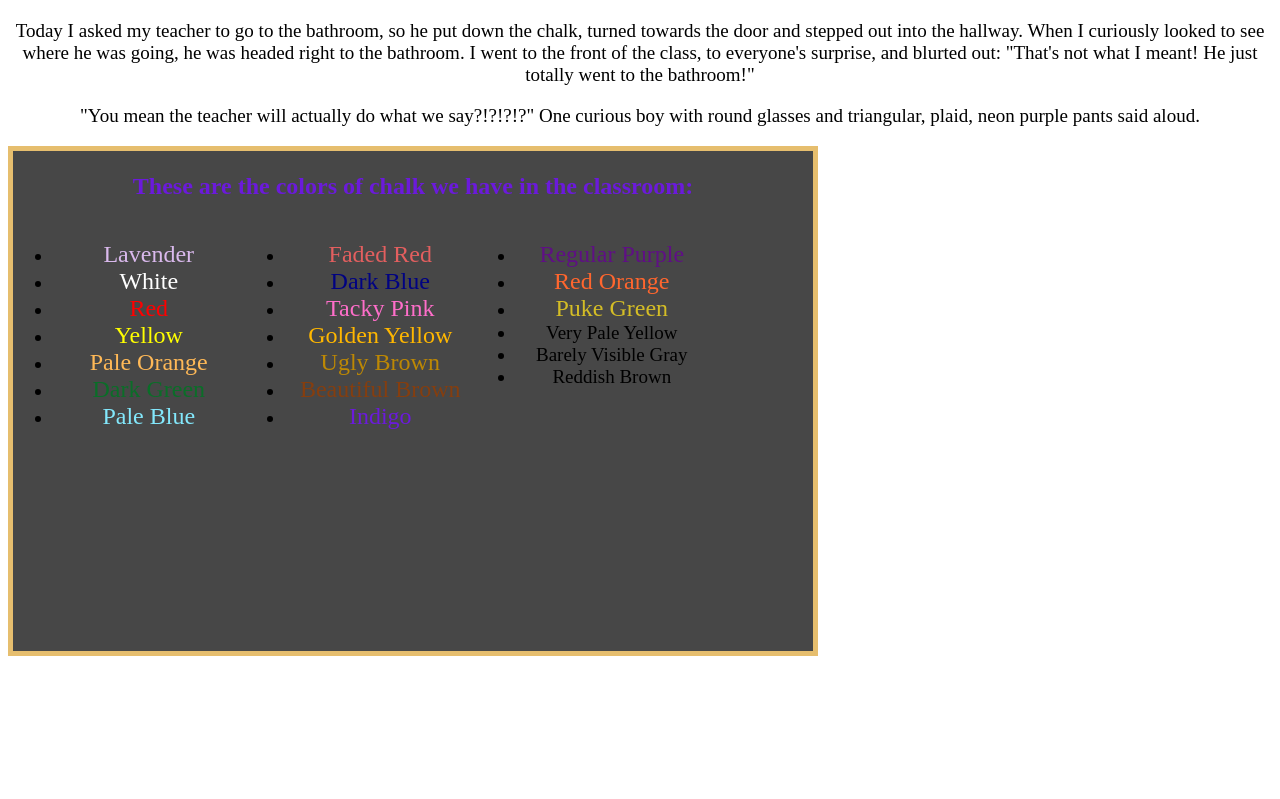
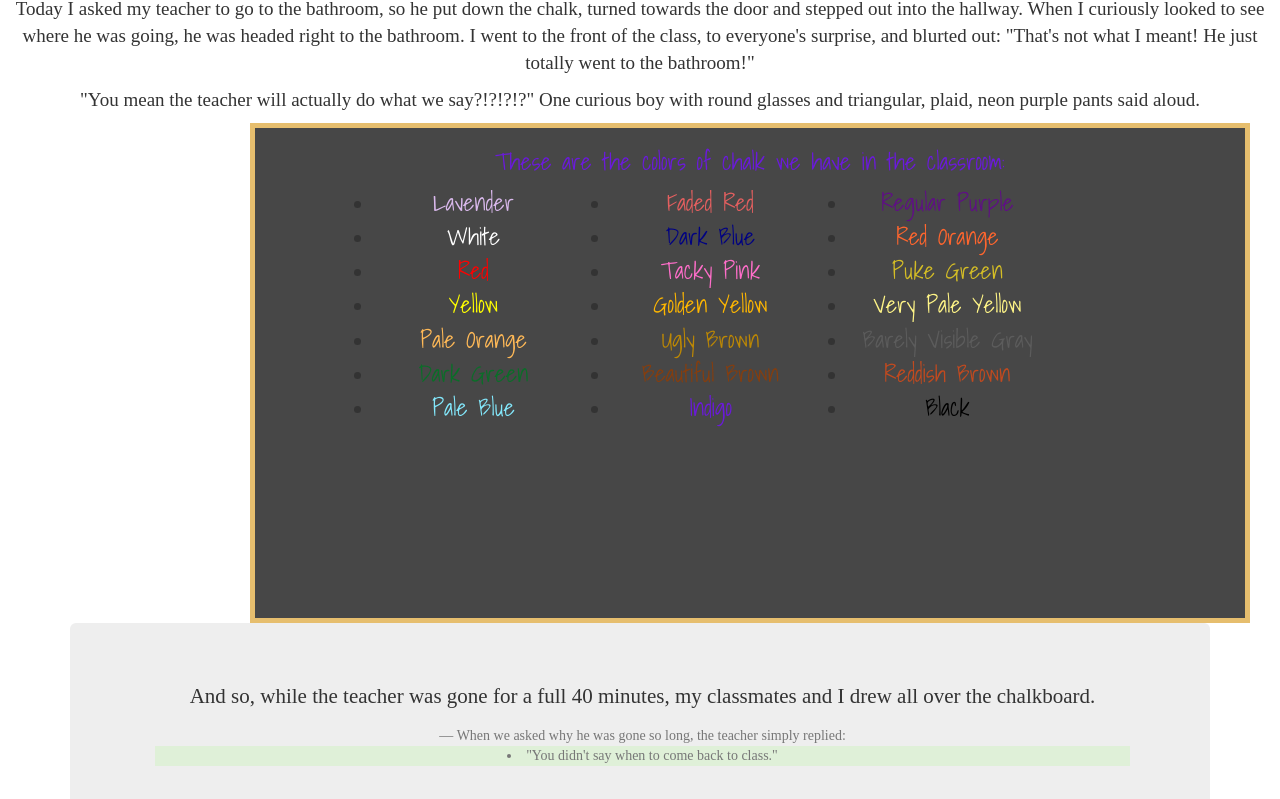
Before and after one commit to AramisDad/Chalkboard, a plain HTML site: page index.html in a window 1280 px wide. Shown: the part 75-874 px from the top of the page. Before the commit the page ends 800 px from the top, so only its background shows below. Drawn offline with nearby package versions, Linux system fonts and the light colour scheme.

Commit message:
added Bootstrap n stuff (including puke colors and bad handwriting font

```diff
--- a/css/styles.css
+++ b/css/styles.css
@@ -16,7 +16,7 @@ ul {
   border-style: solid;
   border-color: #e6be6e;
   border-width: thick;
-  width: 800px;
+  width: 1000px;
   height: 500px;
 
 }
@@ -123,32 +123,35 @@ ul {
   font-size: 24px;
 }
 
-.chalk-L {
-  color: #dab9ed;
+.chalk-vPaY {
+  color: #fff587;
   text-align: center;
   font-size: 24px;
 }
 
-.chalk-L {
-  color: #dab9ed;
+.chalk-bViGry {
+  color: #5c5c5c;
   text-align: center;
   font-size: 24px;
 }
 
-.chalk-L {
-  color: #dab9ed;
+.chalk-rIshBr {
+  color: #c24a1f;
   text-align: center;
   font-size: 24px;
 }
 
-.chalk-L {
-  color: #dab9ed;
+.chalk-B {
+  color: black;
   text-align: center;
   font-size: 24px;
 }
 
-.chalk-L {
-  color: #dab9ed;
-  text-align: center;
-  font-size: 24px;
+.chalkboard {
+  font-family: 'Shadows Into Light';
+  margin-left: 250px;
 }
+
+#indent {
+  margin-left: 80px;
+}
--- a/index.html
+++ b/index.html
@@ -1,7 +1,9 @@
 <!DOCTYPE html>
 <html>
 <head>
+  <link rel="stylesheet" href="https://maxcdn.bootstrapcdn.com/bootstrap/3.3.7/css/bootstrap.min.css" integrity="sha384-BVYiiSIFeK1dGmJRAkycuHAHRg32OmUcww7on3RYdg4Va+PmSTsz/K68vbdEjh4u" crossorigin="anonymous">
   <link href = "css/styles.css" rel="stylesheet" type="text/css" media="all">
+  <link href="https://fonts.googleapis.com/css?family=Shadows+Into+Light&display=swap" rel="stylesheet">
   <title>"My High School Experience"</title>
 </head>
 <body>
@@ -11,7 +13,7 @@
     <p>"You mean the teacher will actually do what we say?!?!?!?" One curious boy with round glasses and triangular, plaid, neon purple pants said aloud.</p>
     <div class="chalkboard">
       <h3><span class="chalk-I">These are the colors of chalk we have in the classroom:</span></h3>
-      <ul>
+      <ul id="indent">
         <li><span class="chalk-L">Lavender</span></li>
         <li><span class="chalk-W">White</span></li>
         <li><span class="chalk-R">Red</span></li>
@@ -33,11 +35,24 @@
         <li><span class="chalk-regP">Regular Purple</span></li>
         <li><span class="chalk-rOr">Red Orange</span></li>
         <li><span class="chalk-pukeGr">Puke Green</span></li>
-        <li><span class="chalk-">Very Pale Yellow</span></li>
-        <li><span class="chalk-">Barely Visible Gray</span></li>
-        <li><span class="chalk-">Reddish Brown</span></li>
+        <li><span class="chalk-vPaY">Very Pale Yellow</span></li>
+        <li><span class="chalk-bViGry">Barely Visible Gray</span></li>
+        <li><span class="chalk-rIshBr">Reddish Brown</span></li>
+        <li><span class="chalk-B">Black</span></li>
       </ul>
     </div>
+    <div class="container">
+      <div class="jumbotron">
+        <blockquote>
+          <p>And so, while the teacher was gone for a full 40 minutes, my classmates and I drew all over the chalkboard. </p><footer>When we asked why he was gone so long, the teacher simply replied: <li class="bg-success">"You didn't say when to come back to class."</li></footer>
+        </blockquote>
+      </div>
+    </div>
+
+    <div class="chalkboard">
+      <p><span class="chalk-"></span></p>
+    </div>
+
   </div>
 </body>
 </html>
```
